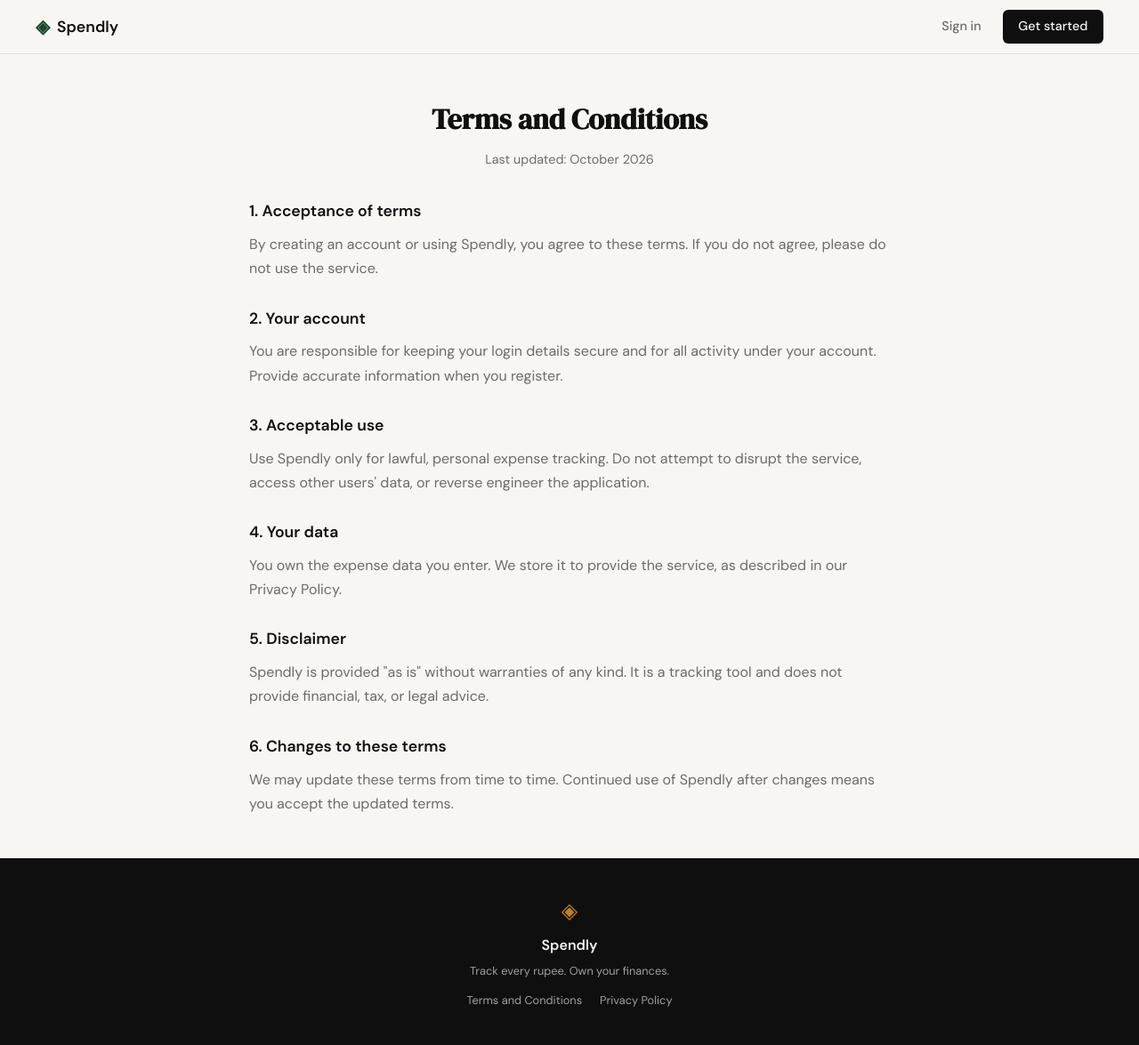
After one commit to partesanjay/spendly, a Flask app: page /terms in a window 1280 px wide. The commit adds this page. Shown: the whole page at 89% size. Run offline with Flask 3, Linux system fonts and the light colour scheme.

Commit message:
added terms and conditions footer

```diff
--- a/expense-tracker/app.py
+++ b/expense-tracker/app.py
@@ -20,6 +20,16 @@ def register():
 @app.route("/login")
 def login():
     return render_template("login.html")
+
+
+@app.route("/terms")
+def terms():
+    return render_template("terms.html")
+
+
+@app.route("/privacy")
+def privacy():
+    return render_template("privacy.html")
 
 
 # ------------------------------------------------------------------ #
--- a/expense-tracker/static/css/style.css
+++ b/expense-tracker/static/css/style.css
@@ -521,6 +521,30 @@ a { color: inherit; text-decoration: none; }
 
 .footer-links a:hover { color: var(--paper); }
 
+/* Legal pages (terms, privacy) */
+.legal-section {
+    padding: 3rem 2rem;
+}
+
+.legal-container {
+    max-width: 720px;
+    margin: 0 auto;
+    text-align: center;
+}
+
+.legal-body {
+    text-align: left;
+    margin-top: 2rem;
+    color: var(--ink-muted);
+    line-height: 1.7;
+}
+
+.legal-body h2 {
+    font-size: 1.1rem;
+    color: var(--ink);
+    margin: 1.75rem 0 0.5rem;
+}
+
 /* ------------------------------------------------------------------ */
 /* Responsive                                                         */
 /* ------------------------------------------------------------------ */
--- a/expense-tracker/templates/base.html
+++ b/expense-tracker/templates/base.html
@@ -35,8 +35,8 @@
             <span class="footer-name">Spendly</span>
             <p class="footer-copy">Track every rupee. Own your finances.</p>
             <nav class="footer-links">
-                <a href="#">Terms and Conditions</a>
-                <a href="#">Privacy Policy</a>
+                <a href="{{ url_for('terms') }}">Terms and Conditions</a>
+                <a href="{{ url_for('privacy') }}">Privacy Policy</a>
             </nav>
         </div>
     </footer>
--- /dev/null
+++ b/expense-tracker/templates/terms.html
@@ -0,0 +1,36 @@
+{% extends "base.html" %}
+
+{% block title %}Terms and Conditions — Spendly{% endblock %}
+
+{% block content %}
+
+<section class="legal-section">
+    <div class="legal-container">
+
+        <h1 class="auth-title">Terms and Conditions</h1>
+        <p class="auth-subtitle">Last updated: October 2026</p>
+
+        <div class="legal-body">
+            <h2>1. Acceptance of terms</h2>
+            <p>By creating an account or using Spendly, you agree to these terms. If you do not agree, please do not use the service.</p>
+
+            <h2>2. Your account</h2>
+            <p>You are responsible for keeping your login details secure and for all activity under your account. Provide accurate information when you register.</p>
+
+            <h2>3. Acceptable use</h2>
+            <p>Use Spendly only for lawful, personal expense tracking. Do not attempt to disrupt the service, access other users' data, or reverse engineer the application.</p>
+
+            <h2>4. Your data</h2>
+            <p>You own the expense data you enter. We store it to provide the service, as described in our <a href="{{ url_for('privacy') }}">Privacy Policy</a>.</p>
+
+            <h2>5. Disclaimer</h2>
+            <p>Spendly is provided "as is" without warranties of any kind. It is a tracking tool and does not provide financial, tax, or legal advice.</p>
+
+            <h2>6. Changes to these terms</h2>
+            <p>We may update these terms from time to time. Continued use of Spendly after changes means you accept the updated terms.</p>
+        </div>
+
+    </div>
+</section>
+
+{% endblock %}
```
Also changed, not shown: expense-tracker/templates/privacy.html (added, +36 -0 lines).
